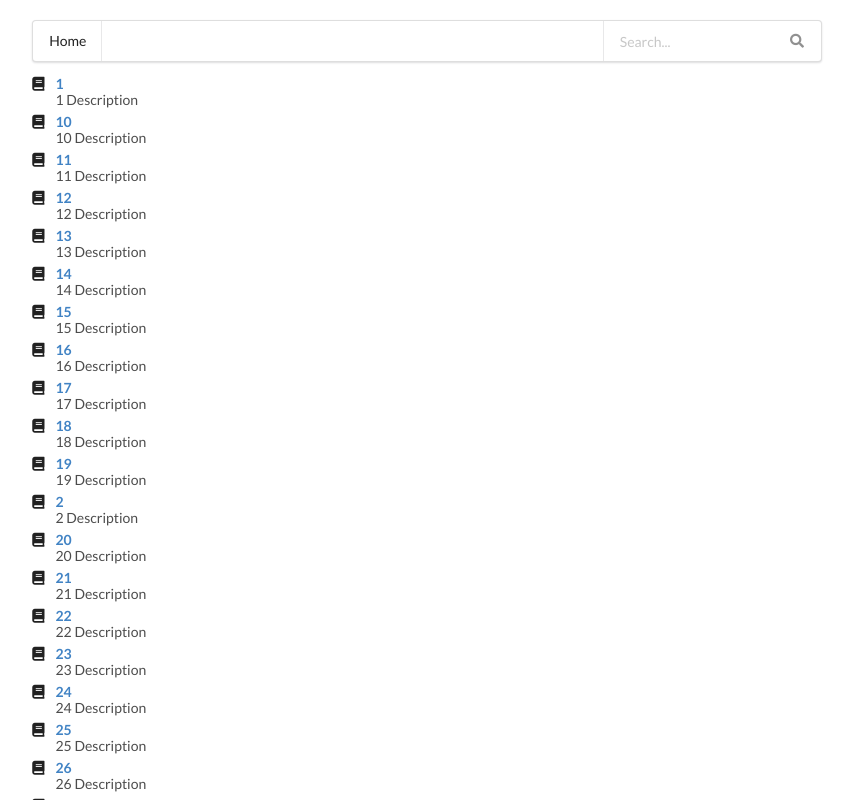
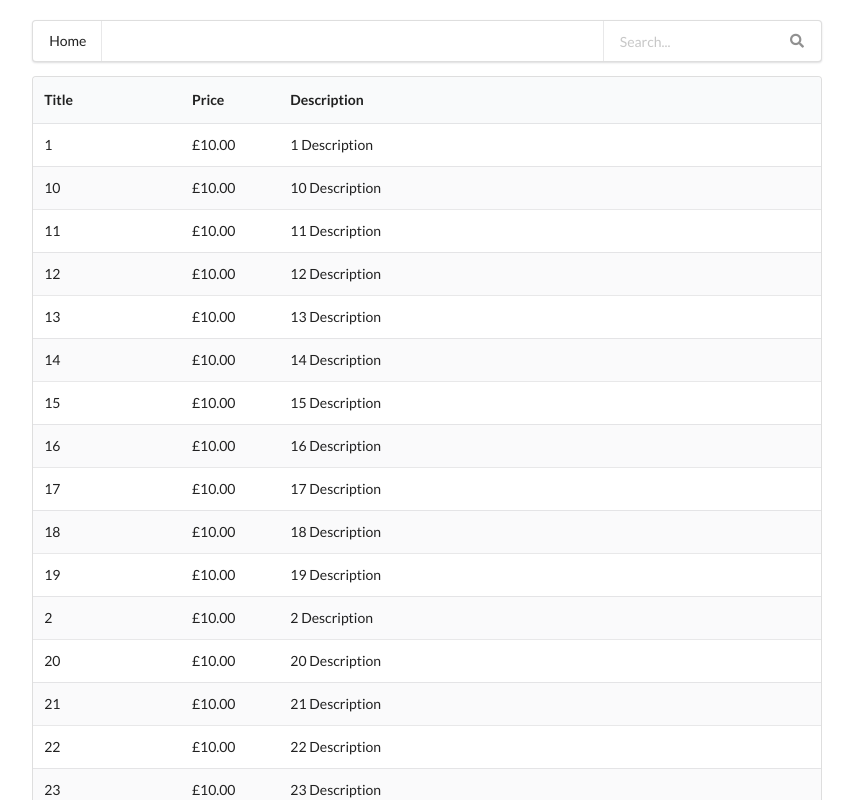
Before and after one commit to jump-start/certificates, a Vue app: page / in a window 1280 px wide. Shown: the top 800 px of the page, without its empty margins (213-1066 px from the left). Built offline with nearby package versions, Linux system fonts and the light colour scheme.

Commit message:
Changed list to table
Changed to only show 25 results
Changed home button to reset results

```diff
--- a/src/App.vue
+++ b/src/App.vue
@@ -1,7 +1,7 @@
 <template>
   <div>
     <div class="ui pointing menu">
-      <a class="item">
+      <a v-on:click="reset" class="item">
         Home
       </a>
 
@@ -16,17 +16,24 @@
         <router-view class="child-view"></router-view>
       </transition>
     </div> -->
-    <div id="resultsCount" v-if="hasSeached">{{numberOfResults}} results</div>
+    <div id="resultsCount" v-if="hasSearched">{{numberOfResults}} results</div>
 
-    <div class="ui list">
-      <div v-for="(item, index) in certificates" class="item">
-        <i class="book icon"></i>
-        <div class="content">
-          <a class="header">{{item.title}}</a>
-          <div class="description">{{item.description}}</div>
-        </div>
-      </div>
-    </div>
+    <table class="ui striped table">
+      <thead>
+        <tr>
+          <th>Title</th>
+          <th>Price</th>
+          <th>Description</th>
+        </tr>
+      </thead>
+      <tbody>
+        <tr v-for="(item, index) in currentPageCertificates" class="item">
+          <td class="three wide">{{item.title}}</td>
+          <td class="two wide">£{{item.price.toFixed(2)}}</td>
+          <td>{{item.description}}</td>
+        </tr>
+      </tbody>
+    </table>
 
     <div id="pagination">
       <pagination></pagination>
@@ -57,16 +64,23 @@
   export default {
     data() {
       return {
-        hasSeached: false,
+        hasSearched: false,
         numberOfResults: 0,
-        certificates: SearchBar.all()
+        certificates: SearchBar.all(),
+        currentPageCertificates: SearchBar.all().slice(0, 25)
       };
     },
     methods: {
       update(data) {
-        this.hasSeached = true;
+        this.hasSearched = true;
         this.certificates = data;
+        this.currentPageCertificates = data.slice(0, 25);
         this.numberOfResults = data.length;
+      },
+      reset() {
+        this.hasSearched = false;
+        this.certificates = SearchBar.all();
+        this.currentPageCertificates = SearchBar.all().slice(0, 25);
       }
     },
     components: {
```
